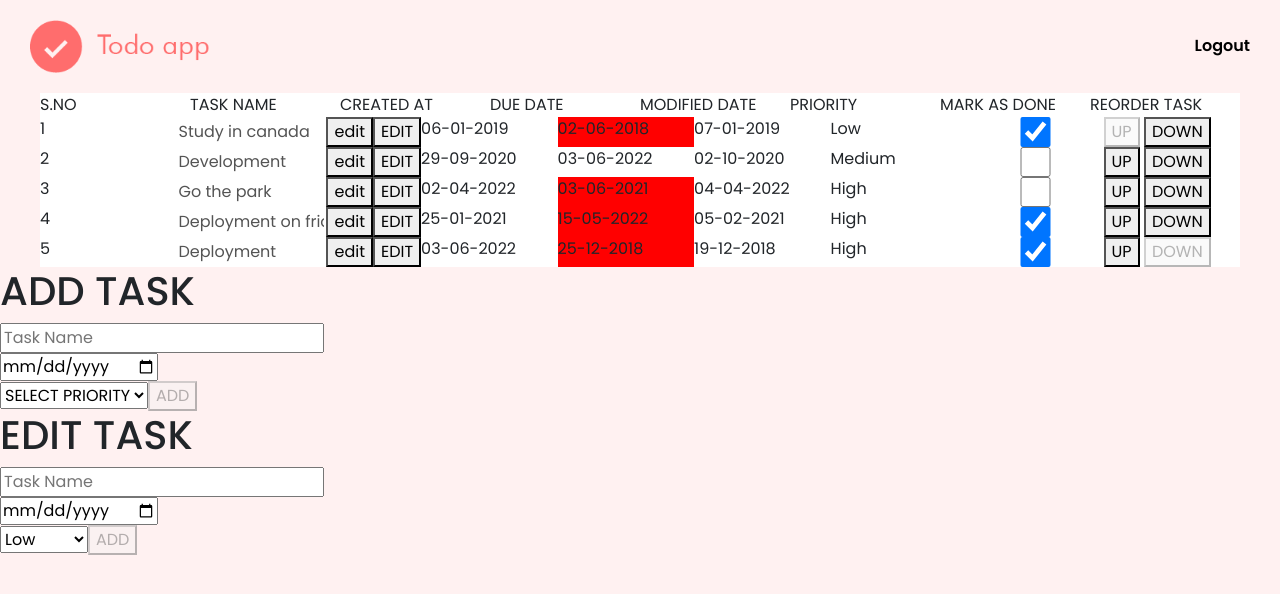
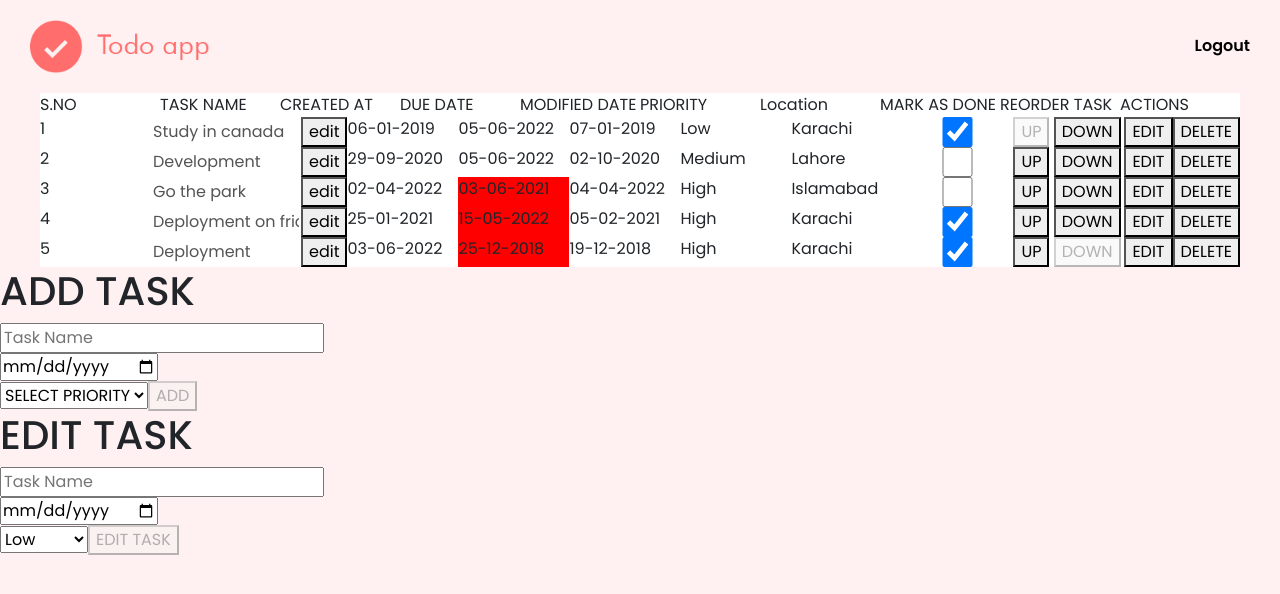
Before and after one commit to burhan333/todo-app--react, a React (Create React App) app: page /home in a window 1280 px wide. Shown: the top 594 px of the page. Built offline with nearby package versions, Linux system fonts and the light colour scheme; no server answers.

Commit message:
delete in progress

```diff
--- a/src/pages/Todo/index.jsx
+++ b/src/pages/Todo/index.jsx
@@ -7,6 +7,7 @@ const Todo = () => {
     // const [modifiedDate, setModifiedDate] = useState('')
     const [taskName, setTaskName] = useState('')
     const [dueDate, setDueDate] = useState('')
+    const [newDueDate, setNewDueDate] = useState('')
     const [priority, setPriority] = useState('')
     const [priorityNum, setPriorityNum] = useState(0)
     const [sortOrder, setSortOrder] = useState('asc')
@@ -14,14 +15,19 @@ const Todo = () => {
     const [today, setToday] = useState('')
     const [renameIndex, setRenameIndex] = useState(-1)
     const [editIndex, setEditIndex] = useState(-1)
+    const [location, setLocation] = useState('')
+    const [lat, setLat] = useState(0)
+    const [long, setLong] = useState(0)
+    const API_KEY = process.env.REACT_APP_API_KEY
 
     const [data, setData] = useState([
         {
             taskName: 'Study in canada',
             createdAt: '06-01-2019',
-            dueDate: '02-06-2018',
+            dueDate: '05-06-2022',
             modifiedDate: '07-01-2019',
             priority: 'Low',
+            location: 'Karachi',
             priorityNum: 1,
             isDone: true,
             isLate: false,
@@ -29,9 +35,10 @@ const Todo = () => {
         {
             taskName: 'Development',
             createdAt: '29-09-2020',
-            dueDate: '03-06-2022',
+            dueDate: '05-06-2022',
             modifiedDate: '02-10-2020',
             priority: 'Medium',
+            location: 'Lahore',
             priorityNum: 2,
             isDone: false,
             isLate: false,
@@ -42,6 +49,7 @@ const Todo = () => {
             dueDate: '03-06-2021',
             modifiedDate: '04-04-2022',
             priority: 'High',
+            location: 'Islamabad',
             priorityNum: 3,
             isDone: false,
             isLate: false,
@@ -52,6 +60,7 @@ const Todo = () => {
             dueDate: '15-05-2022',
             modifiedDate: '05-02-2021',
             priority: 'High',
+            location: 'Karachi',
             priorityNum: 3,
             isDone: true,
             isLate: false,
@@ -62,16 +71,27 @@ const Todo = () => {
             dueDate: '25-12-2018',
             modifiedDate: '19-12-2018',
             priority: 'High',
+            location: 'Karachi',
             priorityNum: 3,
             isDone: true,
             isLate: false,
         },
     ])
 
+    console.log('API_KEY', process.env.REACT_APP_API_KEY);
+
     useEffect(() => {
         getDate()
+        getLatLong()
+    }, [])
+
+    useEffect(() => {
         handleDueDate()
     }, [today])
+
+    useEffect(() => {
+        getLocation()
+    }, [lat, long])
 
     const handleDueDate = () => {
         const array = []
@@ -99,6 +119,43 @@ const Todo = () => {
     }
 
     // console.log('data', data);
+
+    const getLocation = () => {
+        if (lat && long)
+        {
+            const url = `https://maps.googleapis.com/maps/api/geocode/json?latlng=${lat + ',' + long} &key=${API_KEY}`
+            fetch(url, { method: 'GET' }).then(res => res.json())
+            .then(res => {
+                let mainarr = res.results
+                let city = ''
+                var english = /^[0-9A-Za-z\s\-]+$/
+
+                for (let i = 0; i < mainarr.length; i++)
+                {
+                    for (let j = 0; j < mainarr[i].address_components.length; j++) {
+                        if (english.test(mainarr[i].address_components[j].short_name)) {
+                            if (mainarr[i].address_components[j].types.includes('locality')) {
+                                city = mainarr[i].address_components[j].short_name ? mainarr[i].address_components[j].short_name : city;
+                            }
+                        }
+                    }
+                    if(city) break
+                }
+                console.log('city', city);
+                setLocation(city)
+            })
+        }
+    }
+
+    const getLatLong = () => {
+        navigator.geolocation.getCurrentPosition((e) => {
+            setLat(e.coords.latitude);
+            setLong(e.coords.longitude);
+        })
+    }
+
+    console.log('location', location);
+    console.log('lat', lat);
 
     const getDate = () => {
         const d = new Date()
@@ -192,6 +249,20 @@ const Todo = () => {
         setSortBy('task')
     }
 
+    const toggleSortLocation = () => {
+        if(sortOrder === 'asc')
+        {
+            setSortOrder('desc')
+            data.sort((a,b) => (a.location > b.location) ? 1 : ((b.location > a.location) ? -1 : 0))
+        }
+        else if(sortOrder === 'desc')
+        {
+            setSortOrder('asc')
+            data.sort((a,b) => (a.location < b.location) ? 1 : ((b.location < a.location) ? -1 : 0))
+        }
+        setSortBy('location')
+    }
+
     const toggleSortPriority = () => {
         if(sortOrder === 'asc')
         {
@@ -264,15 +335,34 @@ const Todo = () => {
         setPriority(data[index].priority)
     }
 
-    const handleSubmit = () => {
-        const temp = dueDate.split('-').reverse().join('-')
-        const newTask = {taskName, createdAt: today, dueDate: temp, modifiedDate: today, priority, priorityNum, isDone: false, isLate: false}
+    console.log('data', data);
+
+    const handleAddtask = () => {
+        const tempDate = dueDate.split('-').reverse().join('-')
+        const newTask = {taskName, createdAt: today, dueDate: tempDate, modifiedDate: today, priority, priorityNum, isDone: false, isLate: false, location}
         setData([...data, newTask])
     }
 
-    console.log('today', today);
+    const handleEditTask = () => {
+        const tempDate = newDueDate ? newDueDate.split('-').reverse().join('-') : dueDate
+        const newData = data
+        newData[editIndex].taskName = taskName
+        newData[editIndex].dueDate = tempDate
+        newData[editIndex].priority = priority
+        newData[editIndex].priorityNum = priorityNum
+        newData[editIndex].modifiedDate = today
+        console.log('tempDate', tempDate);
+        console.log('new Data', newData);
+        // const newTask = {taskName, createdAt: today, dueDate: tempDate, modifiedDate: today, priority, priorityNum, isDone: false, isLate: false}
+        setData([...data, newData])
+    }
+
+    // console.log('today', today);
     // console.log('task', taskName);
-    console.log('due date', dueDate);
+    // console.log('due date', dueDate);
+    // console.log('new due date', newDueDate);
+    // console.log('priority', priority);
+    // console.log('priority num', priorityNum);
 
     return(
         <div className="todo">
@@ -288,8 +378,10 @@ const Todo = () => {
                     <p className={sortBy === 'due' ? 'active' : ''} onClick={toggleSortDue}>DUE DATE {sortBy === 'due' && (sortOrder ==='asc' ? <span>&#8657;</span> : <span>&#8659;</span>)}</p>
                     <p className={sortBy === 'modified' ? 'active' : ''} onClick={toggleSortModified}>MODIFIED DATE {sortBy === 'modified' && (sortOrder ==='asc' ? <span>&#8657;</span> : <span>&#8659;</span>)}</p>
                     <p className={sortBy === 'priority' ? 'active' : ''} onClick={toggleSortPriority}>PRIORITY {sortBy === 'priority' && (sortOrder ==='asc' ? <span>&#8657;</span> : <span>&#8659;</span>)}</p>
+                    <p className={sortBy === 'location' ? 'active' : ''} onClick={toggleSortLocation}>Location {sortBy === 'location' && (sortOrder ==='asc' ? <span>&#8657;</span> : <span>&#8659;</span>)}</p>
                     <p>MARK AS DONE</p>
                     <p>REORDER TASK</p>
+                    <p>ACTIONS</p>
                 </div>
                 {data.map((item, index) => {
                     return(
@@ -297,14 +389,15 @@ const Todo = () => {
                             <p>{index+1}</p>
                             <input type="text" disabled={renameIndex === index ? false : true} value={item.taskName} onChange={(e) => editTaskName(e, index)} />
                             <button onClick={() => setRenameIndex(renameIndex === -1 ? index : -1)}>{renameIndex === index ? 'done' : 'edit'}</button>
-                            <button onClick={() => handleEditIndex(index)}> EDIT</button>
-                            {/* <p>{item.taskName}</p> */}
                             <p>{item.createdAt}</p>
                             <p className={item.isLate === true ? 'late' : ''}>{item.dueDate}</p>
                             <p>{item.modifiedDate}</p>
                             <p>{item.priority}</p>
+                            <p>{item.location}</p>
                             <input type="checkbox" checked={item.isDone ? true : false} onChange={() => handleCheckBox(index)} />
                             <p><button disabled={index === 0 ? true : false} onClick={() => handleOrder('up', index)}>UP</button> <button disabled={index === data.length-1 ? true : false} onClick={() => handleOrder('down', index)}>DOWN</button></p>
+                            <button onClick={() => handleEditIndex(index)}> EDIT</button>
+                            <button>DELETE</button>
                         </div>
                     )
                 })}
@@ -321,20 +414,20 @@ const Todo = () => {
                     <option value="Medium">Medium</option>
                     <option value="High">High</option>
                 </select>
-                <button onClick={handleSubmit} disabled={(taskName && dueDate && priority) ? false : true} >ADD</button>
+                <button onClick={handleAddtask} disabled={(taskName && dueDate && priority) ? false : true} >ADD</button>
             </div>
             <div>
                 <h1>EDIT TASK</h1>
                 <input type="text" placeholder='Task Name' value={taskName && taskName} onChange={(e) => setTaskName(e.target.value)} />
                 <br />
-                <input type="date" min={today.split('-').reverse().join('-')} value={dueDate && dueDate} onChange={(e) => {setDueDate(e.target.value); console.log('123', e.target.value);}} />
+                <input type="date" min={today.split('-').reverse().join('-')} value={newDueDate ? newDueDate : dueDate.split('-').reverse().join('-')} onChange={(e) => setNewDueDate(e.target.value)} />
                 <br />
                 <select onChange={(e) => handlePriority(e)}>
                     <option value="Low" selected={editIndex !== -1 && data[editIndex].priority === 'Low' ? true : false}>Low</option>
                     <option value="Medium" selected={editIndex !== -1 && data[editIndex].priority === 'Medium' ? true : false}>Medium</option>
                     <option value="High" selected={editIndex !== -1 && data[editIndex].priority === 'High' ? true : false}>High</option>
                 </select>
-                <button onClick={handleSubmit} disabled={(taskName && dueDate && priority) ? false : true} >ADD</button>
+                <button onClick={handleEditTask} disabled={(taskName && dueDate && priority) ? false : true} >EDIT TASK</button>
             </div>
         </div>
     )
@@ -344,3 +437,5 @@ export default Todo
 
 
 // make sort 1 func
+// design checkbox
+// good icon for sort
```
Also changed, not shown: 1 other file (tests, documents, lock files or other folders).
